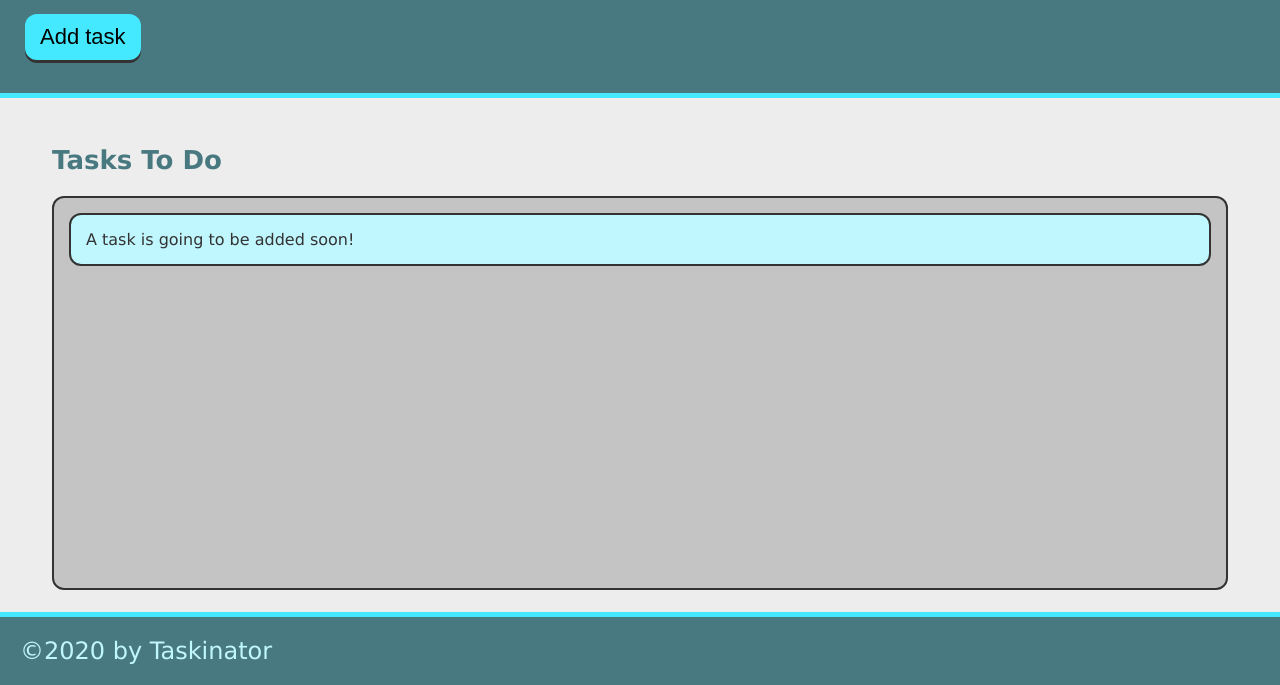
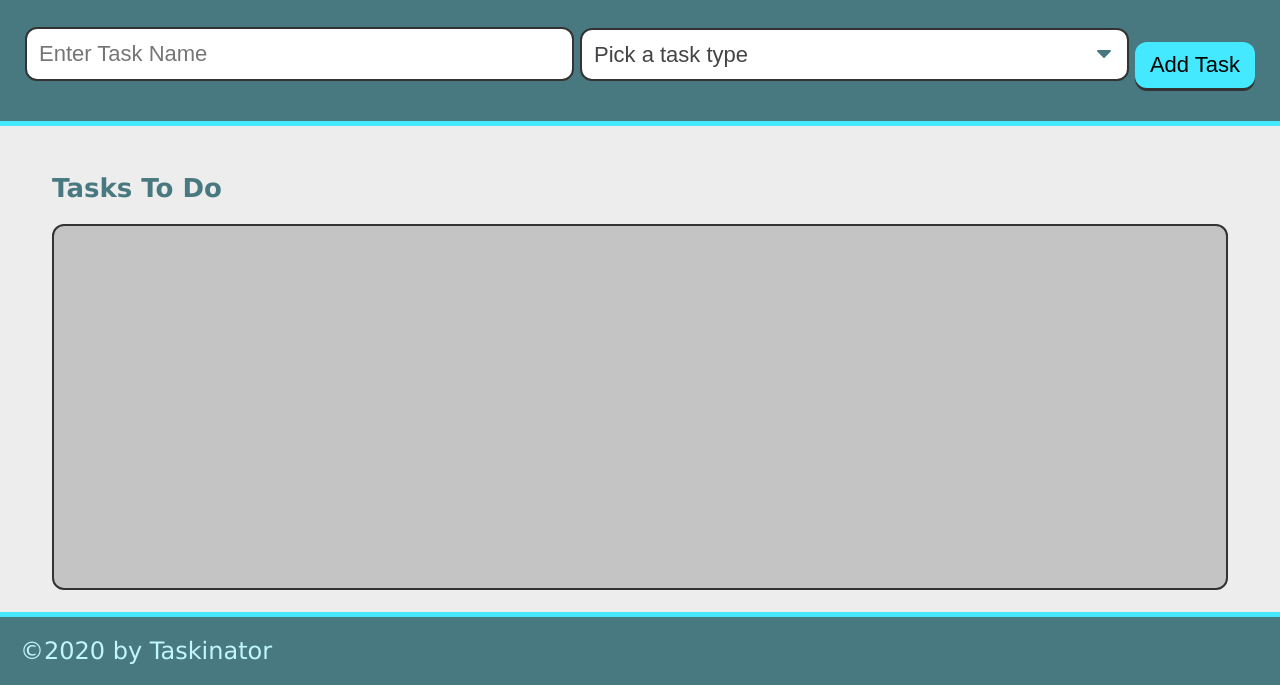
Before and after one commit to MagnificentRoast/taskinator, a plain HTML site: page index.html in a window 1280 px wide. Shown: the part 115-800 px from the top of the page. Drawn offline with Linux system fonts and the light colour scheme.

Commit message:
added form and submit, but no functionality has happened as of yet

```diff
--- a/index.html
+++ b/index.html
@@ -13,14 +13,29 @@
     <header>
         <h1 class="page-title">Taskinator</h1>
         <p>Click the button below to add a new task!</p>
-        <button class="btn" id="save-task">Add task</button>
+        <form id="form-group">
+            <div class="form-group">
+                <input type="text" name="task-name" placeholder="Enter Task Name" />
+            </div>
+        <div class="form-group">
+            <select name="task-type" class="select-dropdown">
+                <option value="" disabled selected>Pick a task type</option>
+                <option value="Print">Print</option>
+                <option value="Web">Web</option>
+                <option value="Mobile">Mobile</option>
+            </select>
+        </div>
+        <div id="task-form">
+            <button class="btn" id="save-task" type="submit">Add Task</button>
+        </div>
+        </form>
     </header>
 
     <main class="page-content">
         <section class="task-list-wrapper">
             <h2 class="list-title">Tasks To Do</h2>
             <ul class="task-list" id="tasks-to-do">
-                <li class="task-item">A task is going to be added soon!</li>
+                <li></li>
             </ul>
         </section>
     </main>
```
